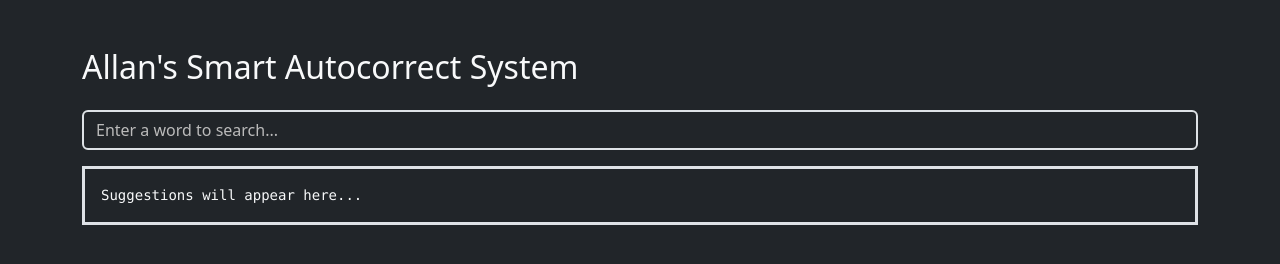
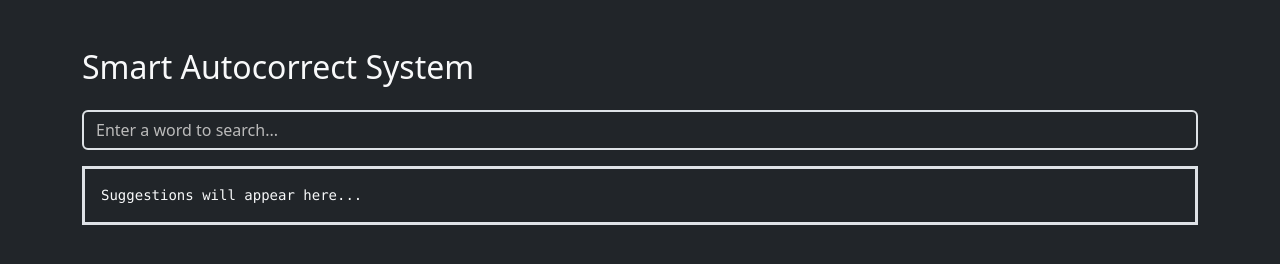
Before and after one commit to allanjoseph01/Smart-Autocorrect-Frontend, a plain HTML site: page index.html in a window 1280 px wide. Drawn offline with nearby package versions, Linux system fonts and the light colour scheme.

Commit message:
Updated index.html

```diff
--- a/index.html
+++ b/index.html
@@ -11,7 +11,7 @@
 </style>
 </head>
 <body class="container mt-5 bg-dark text-light">
-    <h2 class="mb-4">Allan's Smart Autocorrect System</h2>
+    <h2 class="mb-4">Smart Autocorrect System</h2>
 
     <input type="text" class="form-control mb-2 border border-2 bg-dark text-light" id="wordInput" placeholder="Enter a word to search...  " autocomplete="off">
     <pre id="result" class="mt-3 bg-dark p-3 border border-3 text-light">Suggestions will appear here...</pre>
```
